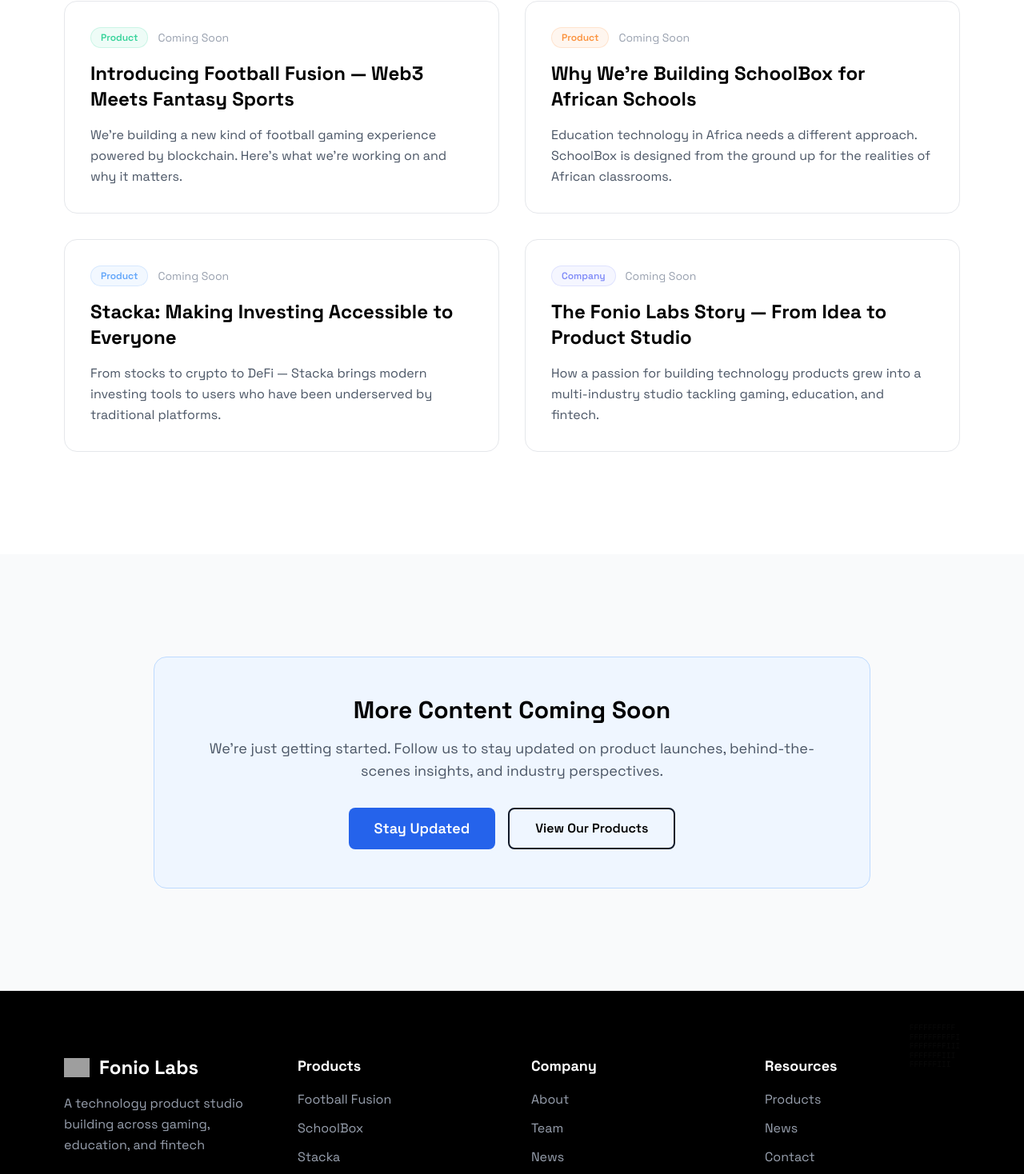
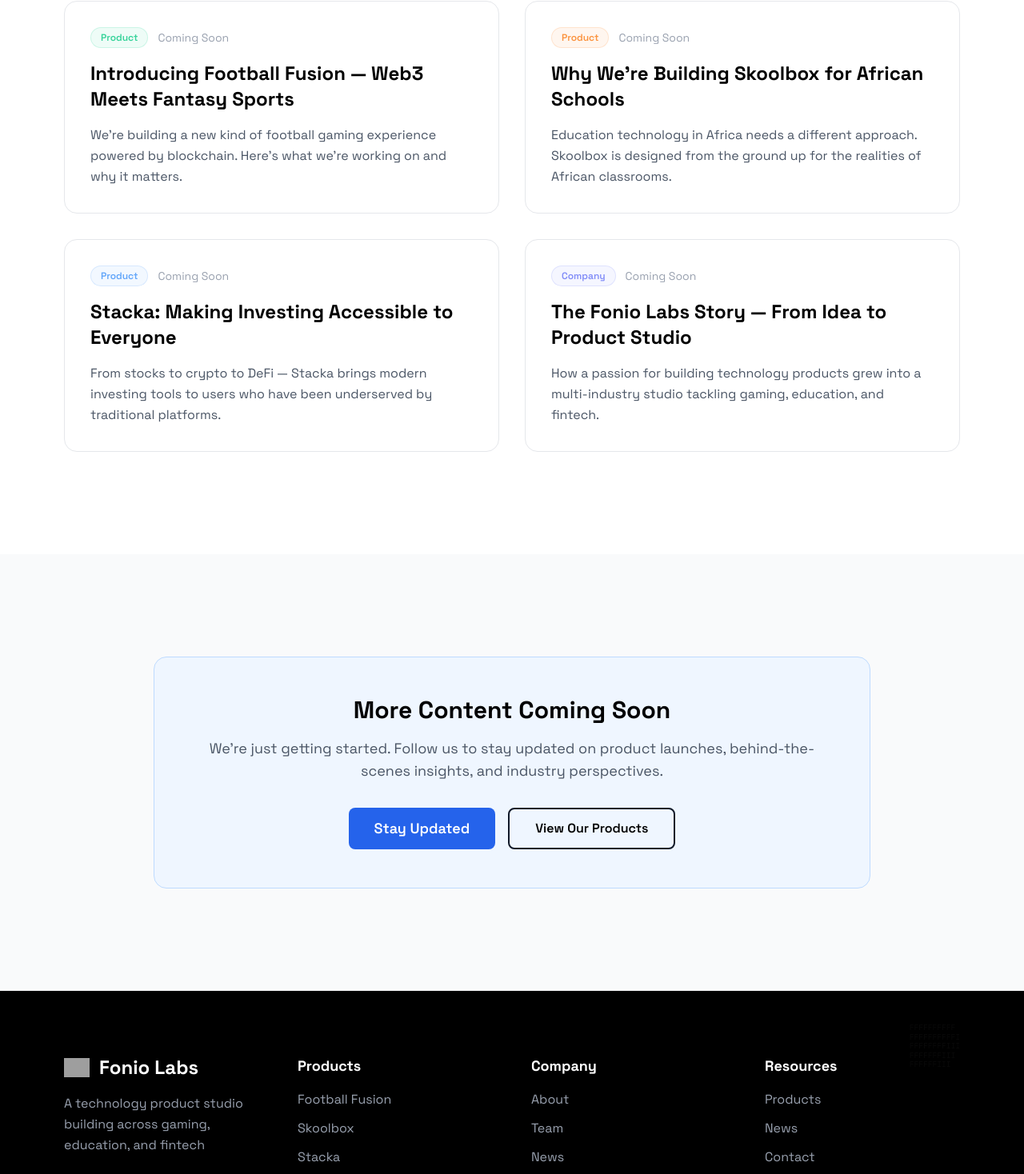
Before and after one commit to foniolabs/website, a Next.js app: page /news in a window 1280 px wide. Shown: the part 661-2129 px from the top of the page at 80% size. Built offline with nearby package versions, Linux system fonts and the light colour scheme; grey boxes are pictures that could not be loaded.

Commit message:
deploy fix

```diff
--- a/app/about/page.tsx
+++ b/app/about/page.tsx
@@ -142,7 +142,7 @@
                 users worldwide.
               </p>
               <p className="text-lg text-gray-600 leading-relaxed">
-                Through products like Football Fusion, SchoolBox, and Stacka, we're
+                Through products like Football Fusion, Skoolbox, and Stacka, we're
                 proving that world-class technology can come from anywhere. Each product
                 we launch is a step toward a more connected, empowered, and
                 innovative world.
--- a/app/components/ui/sections/Footer.tsx
+++ b/app/components/ui/sections/Footer.tsx
@@ -89,7 +89,7 @@
               </li>
               <li>
                 <Link href="/products" className="text-gray-400 hover:text-white transition-colors">
-                  SchoolBox
+                  Skoolbox
                 </Link>
               </li>
               <li>
--- a/app/components/ui/sections/Hero.tsx
+++ b/app/components/ui/sections/Hero.tsx
@@ -48,12 +48,12 @@
 const Hero = () => {
   const products = [
     { name: "Football Fusion", tag: "Web3 Gaming", color: "bg-emerald-400" },
-    { name: "SchoolBox",       tag: "EdTech",      color: "bg-orange-400"  },
+    { name: "Skoolbox",       tag: "EdTech",      color: "bg-orange-400"  },
     { name: "Stacka",          tag: "Fintech",     color: "bg-blue-400"    },
   ];
 
   const builtProducts = [
-    "Football Fusion", "SchoolBox", "Stacka", "Football Fusion", "SchoolBox", "Stacka",
+    "Football Fusion", "Skoolbox", "Stacka", "Football Fusion", "Skoolbox", "Stacka",
   ];
 
   return (
--- a/app/components/ui/sections/Solutions.tsx
+++ b/app/components/ui/sections/Solutions.tsx
@@ -16,7 +16,7 @@
     statusColor: "bg-emerald-500",
   },
   {
-    name: "SchoolBox",
+    name: "Skoolbox",
     tag: "EdTech",
     tagColor: "text-orange-400",
     tagBg: "bg-orange-400/10 border-orange-400/20",
--- a/app/news/page.tsx
+++ b/app/news/page.tsx
@@ -13,9 +13,9 @@
     color: "#34d399",
   },
   {
-    title: "Why We're Building SchoolBox for African Schools",
+    title: "Why We're Building Skoolbox for African Schools",
     excerpt:
-      "Education technology in Africa needs a different approach. SchoolBox is designed from the ground up for the realities of African classrooms.",
+      "Education technology in Africa needs a different approach. Skoolbox is designed from the ground up for the realities of African classrooms.",
     date: "Coming Soon",
     tag: "Product",
     color: "#fb923c",
--- a/app/products/page.tsx
+++ b/app/products/page.tsx
@@ -14,11 +14,11 @@
     status: "In Development",
   },
   {
-    name: "SchoolBox",
+    name: "Skoolbox",
     tag: "EdTech",
     color: "#fb923c",
     description:
-      "A comprehensive education platform designed for African schools and institutions. SchoolBox streamlines learning management, student tracking, and communication between teachers, students, and parents.",
+      "A comprehensive education platform designed for African schools and institutions. Skoolbox streamlines learning management, student tracking, and communication between teachers, students, and parents.",
     features: ["Learning Management System", "Student Progress Tracking", "Parent-Teacher Communication", "Offline-First Design"],
     status: "In Development",
   },
```
